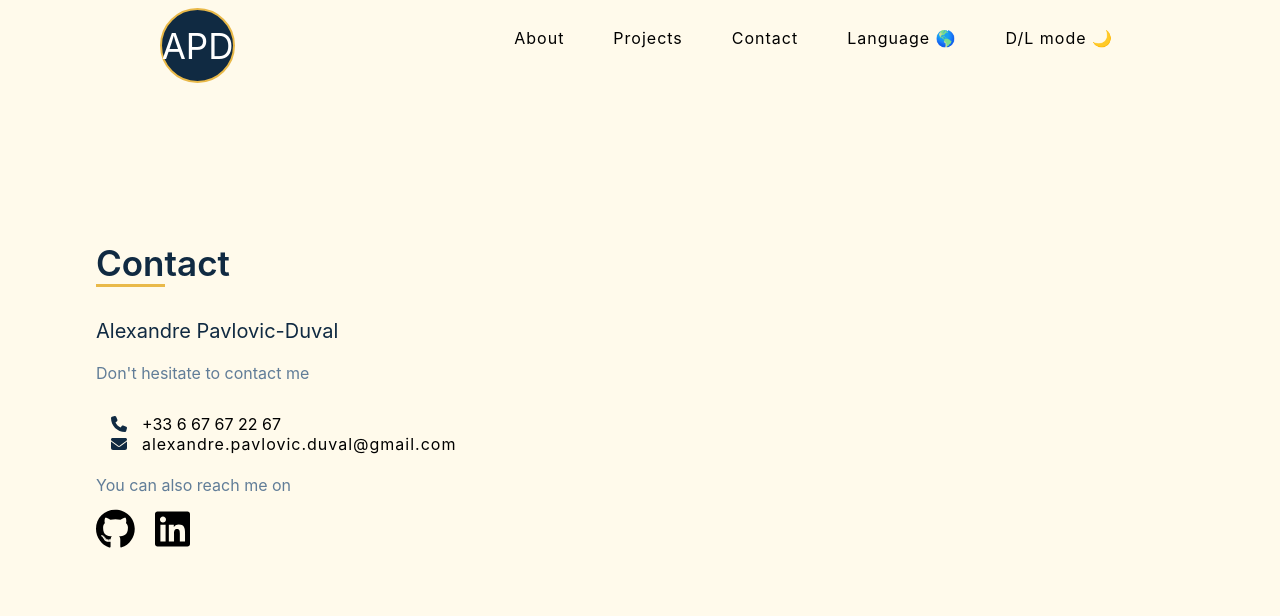
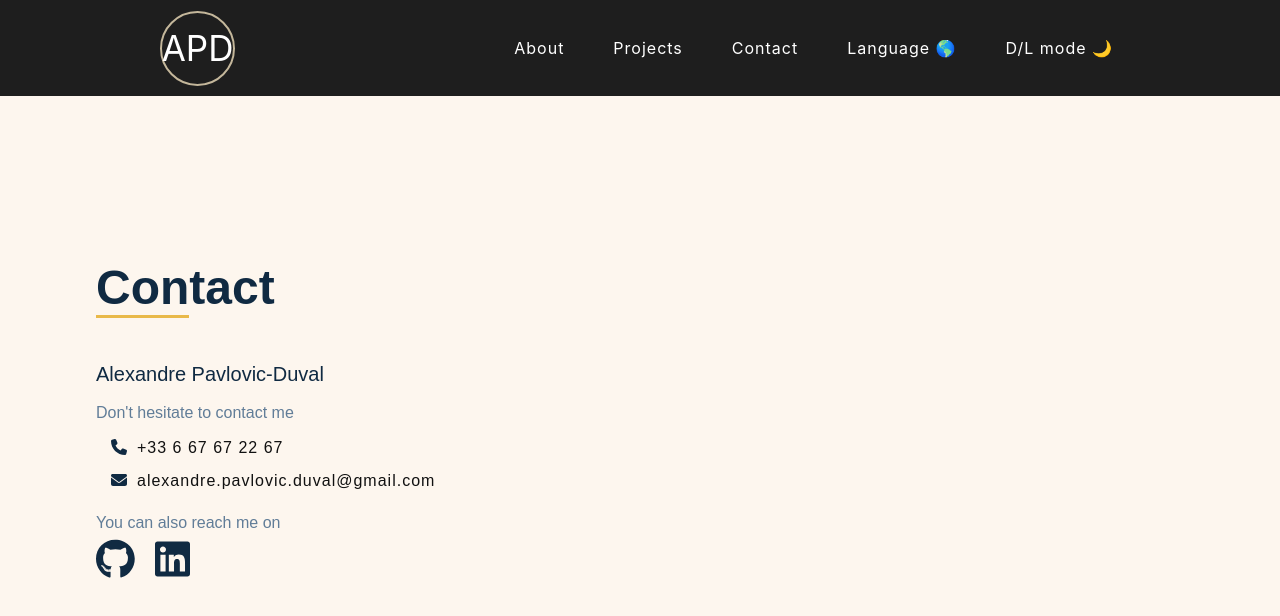
Before and after one commit to Alexandre-Pavlovic-Duval/portfolio-alex, a Next.js app: page /contact in a window 1280 px wide. Shown: the top 616 px of the page. Built offline with nearby package versions, Linux system fonts and the light colour scheme.

Commit message:
Updated website styling with a new color palette

```diff
--- a/components/Contact.js
+++ b/components/Contact.js
@@ -2,13 +2,14 @@ import Headers from './Headers';
 import styles from '../styles/Contact.module.css'
 import { FontAwesomeIcon } from "@fortawesome/react-fontawesome";
 import { faPhone, faEnvelope } from "@fortawesome/free-solid-svg-icons";
-import { faLinkedin, faGithub, faPadlet } from '@fortawesome/free-brands-svg-icons';
+import { faLinkedin, faGithub } from '@fortawesome/free-brands-svg-icons';
 
 export default function contactPage() {
     const github= <FontAwesomeIcon icon={faGithub} className={styles.gitHubLogo}/>
     const linkedin= <FontAwesomeIcon icon={faLinkedin} className= {styles.LinkedInLogo} />
     const email = <FontAwesomeIcon icon={faEnvelope} color='#102A42' className={styles.mailIcon}/>
     const phone = <FontAwesomeIcon icon={faPhone} color='#102A42' className={styles.phoneIcon}/>
+
     return (
         <div className={styles.mainDiv}>
             <Headers />
@@ -21,26 +22,30 @@ export default function contactPage() {
                         <div className={styles.contactInformation}>
                             <div className={styles.headerInformation}>
                                 <span className={styles.headerInformationTxt}>Alexandre Pavlovic-Duval</span>
-                                <br></br>
+                                <br />
                                 <span className={styles.headerInformationTxtSecond}>Don't hesitate to contact me</span>
                             </div>
-                            <div className={styles.emailInformation}>
-                                <span>{phone}</span><span className={styles.phone}>+33 6 67 67 22 67</span>
-                                <br></br>
-                                <span>{email}</span><span className={styles.mail}>alexandre.pavlovic.duval@gmail.com</span>
+                            <div className={styles.information}>
+                                <div className={styles.phoneContainer}>
+                                    <span>{phone}</span>
+                                    <span className={styles.phone}>+33 6 67 67 22 67</span>
+                                </div>
+                                <div className={styles.mailContainer}>
+                                    <span>{email}</span>
+                                    <span className={styles.mail}>alexandre.pavlovic.duval@gmail.com</span>
+                                </div>
                             </div>
                             <div className={styles.bottomInformation}>
                                 <span className={styles.endInformation}>You can also reach me on</span>
                                 <div className={styles.logoInformation}>
-                                    <div className= {styles.gitHubLink}>{github}</div>
-                                    <div className= {styles.linkedInLink}>{linkedin}</div>
+                                    <div className={styles.gitHubLink}>{github}</div>
+                                    <div className={styles.linkedInLink}>{linkedin}</div>
                                 </div>
                             </div>
                         </div>
                     </div>
                 </div>
                 <div className={styles.rightContainer}>
-
                 </div>
             </div>
         </div>
--- a/components/Headers.js
+++ b/components/Headers.js
@@ -3,7 +3,8 @@ import Link from 'next/link';
 
 export default function Header() {
     return (
-        <header className= {styles.header}>
+        <header className={styles.headerContainer}>
+            <div className= {styles.header}>
                 <div className= {styles.leftPartHeader}>
                     <div className= {styles.logoHeader}>APD</div>
                 </div>
@@ -21,6 +22,8 @@ export default function Header() {
                     </div>
                     <div className= {styles.darkLightModeHeader}>D/L mode 🌙</div>
                 </div>
+            </div>
         </header>
+
     )
 };
--- a/styles/Contact.module.css
+++ b/styles/Contact.module.css
@@ -1,6 +1,5 @@
 .body {
   margin: 0;
-  font-family: Arial, Helvetica, sans-serif;
 }
 
 .mainDiv {
@@ -9,16 +8,16 @@
   display: flex;
   flex-direction: column;
   align-items: center;
-  background-color: #fffaeb;
+  background-color: #fdf6ee;
+  color: #111111;
 }
 
 .containers {
   display: flex;
-  /* border: 5px solid blueviolet; */
-  height: 93%;
+  height: 82%;
   width: 100%;
-  font-family: var(--fontFamily);
-  font-size: var(--fontSize);
+  font-family: Arial, Helvetica, sans-serif;
+  font-size: 16px;
 }
 
 .leftContainer {
@@ -46,9 +45,12 @@
 
 .contactTitle {
   color: #102A42;
-  font-size: 35px;
-  font-weight: 600;
-  height: 15%;
+  font-size: 48px;
+  font-weight: bold;
+  margin-bottom: 20px;
+  display: flex;
+  align-items: baseline;
+  gap: 0;
 }
 
 .borderTitle {
@@ -58,7 +60,10 @@
 .contactInformation {
   margin-top: 25px;
   height: 85%;
-  align-items: center;
+  display: flex;
+  flex-direction: column;
+  align-items: flex-start;
+  color: #617d98;
 }
 
 .headerInformation {
@@ -70,25 +75,33 @@
   flex-direction: column;
 }
 
-.headerInformationTxt{
+.headerInformationTxt {
   color: #102A42;
   font-size: 20px;
 }
 
-/* .headerInformationTxtSecond {
-} */
+.information {
+  display: flex;
+  flex-direction: column;
+  gap: 15px;
+  color: #111111;
+  font-size: 16px;
+}
+
+.phoneContainer,
+.mailContainer {
+  display: flex;
+  align-items: center;
+  gap: 10px;
+}
 
 .phoneIcon {
   margin-left: 15px;
 }
 
 .phone {
-  margin-left: 15px;
-}
-
-.emailInformation {
-  height: 10%;
-  font-size: 16px;
+  margin-left: 0;
+  letter-spacing: 1px;
 }
 
 .mailIcon {
@@ -96,7 +109,7 @@
 }
 
 .mail {
-  margin-left: 15px;
+  margin-left: 0;
   letter-spacing: 1px;
 }
 
@@ -106,13 +119,13 @@
   display: flex;
   flex-direction: column;
   justify-content: space-evenly;
+  color: #617d98;
 }
 
 .endInformation {
   font-size: 16px;
   display: flex;
   flex-direction: column;
-  color: #617d98;
 }
 
 .logoInformation {
@@ -124,6 +137,7 @@
   font-size: 40px;
   width: fit-content;
   transition: color 0.5s;
+  color: #102A42;
 }
 
 .gitHubLogo:hover {
@@ -134,7 +148,8 @@
 .LinkedInLogo {
   font-size: 40px;
   width: fit-content;
-  transition: 0.5s;
+  transition: color 0.5s;
+  color: #102A42;
 }
 
 .LinkedInLogo:hover {
--- a/styles/Headers.module.css
+++ b/styles/Headers.module.css
@@ -1,10 +1,22 @@
+.headerContainer {
+    height: 12%;
+    width: 100%;
+    display: flex;
+    justify-content: center;
+    background-color: #1e1e1e;
+    color: white;
+}
 .header {
     display: flex;
     justify-content: space-between;
     align-items: center;
-    height: 7%;
     width: 75%;
 }
+
+/* .leftPartHeader { */
+    /* border: 5px solid green; */
+    /* margin-top: 3px; */
+/* } */
 
 .logoHeader {
     display: flex;
@@ -14,17 +26,15 @@ border-radius: 50%;
     width: 75px;
     height: 75px;
     font-size: 35px;
-background-color: #102A42;
-border: 2px solid #e9b949;
+    background-color: #1e1e1e;
+    border: 2px solid #c4b79b;
     color: white;
-margin-top: 35px;
 }
 
 .rightPartHeader {
     display: flex;
     align-items: center;
     gap: 35px;
-margin-top: 20px;
 }
 
 .aboutHeader {
@@ -32,12 +42,14 @@ padding: 7px;
     transition: background-color 1.3s;
 }
 
-.aboutHeader:hover {
-padding: 10px;
-background-color: #102A42;
-border: 2px solid #e9b949;
+.aboutHeader:hover,
+.aboutHeader:focus,
+.aboutHeader:active {
+  background-color: #3a3a3a;
+  border: 2px solid #c4b79b;
   color: white;
   cursor: pointer;
+  padding: 10px;
 }
 
 .projectsHeader {
@@ -45,12 +57,14 @@ padding: 7px;
     transition: background-color 1.3s;
 }
 
-.projectsHeader:hover {
-padding: 10px;
-background-color: #102A42;
-border: 2px solid #e9b949;
+.projectsHeader:hover,
+.projectsHeader:focus,
+.projectsHeader:active {
+  background-color: #3a3a3a;
+  border: 2px solid #c4b79b;
   color: white;
   cursor: pointer;
+  padding: 10px;
 }
 
 .contactHeader {
@@ -58,12 +72,14 @@ padding: 7px;
     transition: background-color 1.3s;
 }
 
-.contactHeader:hover {
-padding: 10px;
-background-color: #102A42;
-border: 2px solid #e9b949;
+.contactHeader:hover,
+.contactHeader:focus,
+.contactHeader:active {
+  background-color: #3a3a3a;
+  border: 2px solid #c4b79b;
   color: white;
   cursor: pointer;
+  padding: 10px;
 }
 
 .translationHeader {
@@ -71,25 +87,30 @@ padding: 7px;
     transition: background-color 1.3s;
 }
 
-.translationHeader:hover {
-padding: 10px;
-background-color: #102A42;
-border: 2px solid #e9b949;
+.translationHeader:hover,
+.translationHeader:focus,
+.translationHeader:active {
+  background-color: #3a3a3a;
+  border: 2px solid #c4b79b;
   color: white;
   cursor: pointer;
+  padding: 10px;
 }
+
 
 .darkLightModeHeader {
     padding: 7px;
     transition: background-color 1.3s;
 }
 
-.darkLightModeHeader:hover {
-padding: 10px;
-background-color: #102A42;
-border: 2px solid #e9b949;
+.darkLightModeHeader:hover,
+.darkLightModeHeader:focus,
+.darkLightModeHeader:active {
+  background-color: #3a3a3a;
+  border: 2px solid #c4b79b;
   color: white;
   cursor: pointer;
+  padding: 10px;
 }
 
 .aboutHeader, .projectsHeader, .contactHeader,
@@ -97,3 +118,11 @@ cursor: pointer;
     border-radius: 10px;
     letter-spacing: 1px;
 }
+
+/* .aboutHeader:focus,
+.projectsHeader:focus,
+.contactHeader:focus,
+.translationHeader:focus,
+.darkLightModeHeader:focus {
+  outline: none;
+} */
--- a/styles/Home.module.css
+++ b/styles/Home.module.css
@@ -9,13 +9,16 @@
   display: flex;
   flex-direction: column;
   align-items: center;
-  background-color: #fffaeb;
+  /* background-color: #fffaeb; */
+  /* background-color: rgba(245,245,247,255); */
+  background-color: #fdf6ee;
+  color: #111111;
 }
 
 /* BODY PART */
 
 .bodyContainer {
-  height: 93%;
+  height: 87%;
   display: flex;
   align-items: center;
   justify-content: center;
@@ -37,7 +40,7 @@
   align-items: flex-start;
   justify-content: flex-start;
   font-size: 64px;
-  color: #102A42;
+  color: #111111;
 }
 
 .borderSpan {
@@ -48,7 +51,7 @@
   height: fit-content;
   font-size: 16px;
   letter-spacing: 1px;
-  color: #617D98;
+  color: #6e6e6e;
   margin-top: 1px;
 }
 
@@ -68,13 +71,16 @@
   display: flex;
   align-items: center;
   justify-content: center;
-  background-color: #e9b949;
   font-size: 18px;
-  transition: background-color 0.7s;
+  background-color: #1e1e1e;
+  color: white;
+  font-weight: 500;
+  transition: all 0.3s ease;
 }
 
 .projectBody:hover {
-  background-color: #f7dda0;
+  background-color: #e5e0d8;
+  color: #111111;
   cursor: pointer;
 }
 
@@ -93,7 +99,7 @@
 }
 
 .gitHubLogo:hover {
-  color: rgb(142, 141, 146);
+  color: #3a3a3a;
   cursor: pointer;
 }
 
@@ -104,7 +110,7 @@
 }
 
 .LinkedInLogo:hover {
-  color: #0077B5;
+  color: #0a66c2;
   cursor: pointer;
 }
 
```
Lines whose indentation alone changed are shown as unchanged.
